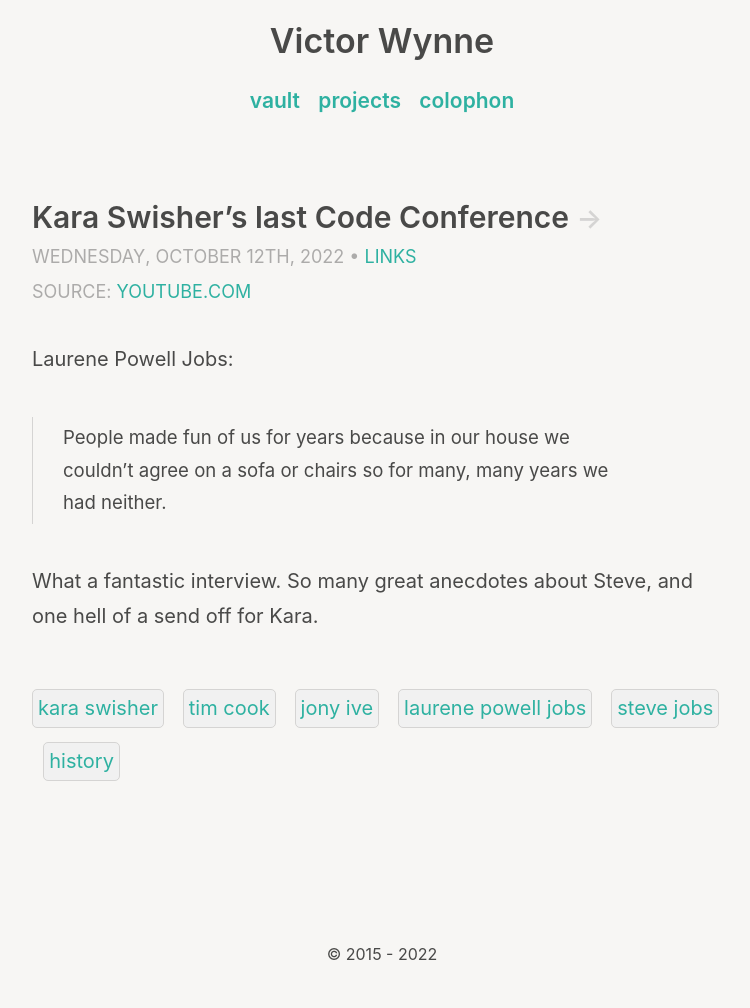
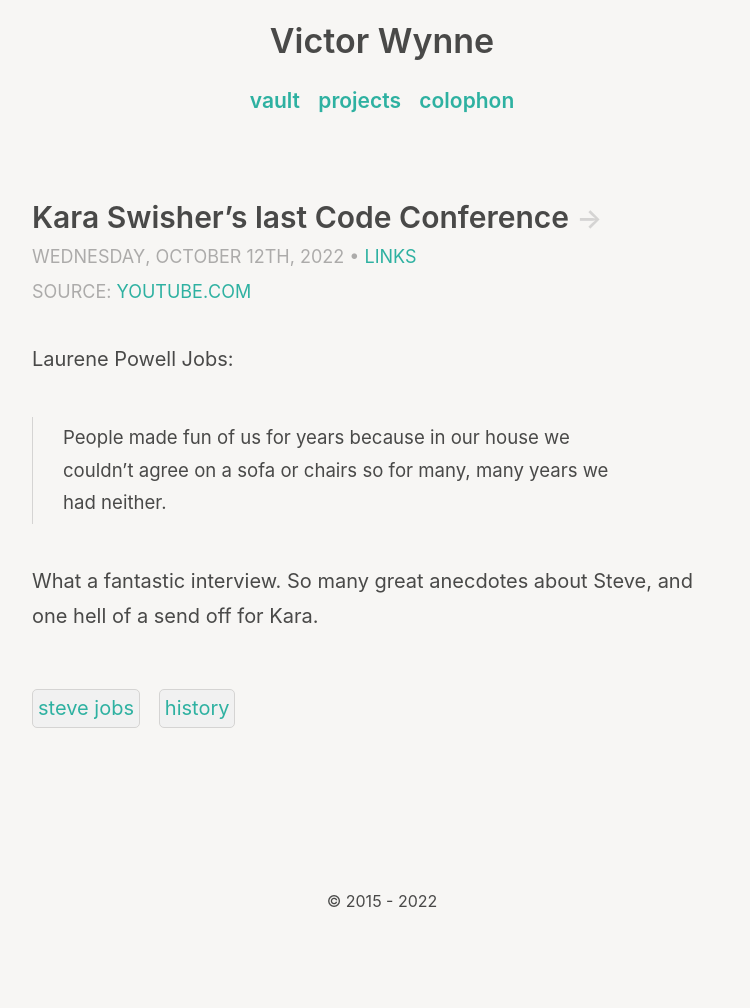
Before and after one commit to wertercatt/tooters, a Jekyll site: the page built from _posts/2022-10-12-kara-swisher-last-code-conference.md, in a window 1280 px wide. Shown: the whole page, without its empty margins (258-1008 px from the left). Built offline with Jekyll 4.4.1, drawn with Linux system fonts in a browser that asks for light colours; after the commit the page ends 955 px from its top, so only the background shows below that.

Commit message:
Updated 2022-10-12-kara-swisher-last-code-conference.md

```diff
--- a/_posts/2022-10-12-kara-swisher-last-code-conference.md
+++ b/_posts/2022-10-12-kara-swisher-last-code-conference.md
@@ -3,7 +3,7 @@ layout: post
 title: "Kara Swisher’s last Code Conference"
 date:   2022-10-12 23:10:00
 categories: [Links]
-tags: [kara swisher, tim cook, jony ive, laurene powell jobs, steve jobs, history]
+tags: [steve jobs, history]
 link: https://youtube.com/watch?v=sdvzYtgmIjs&feature=youtu.be
 ---
 
```
